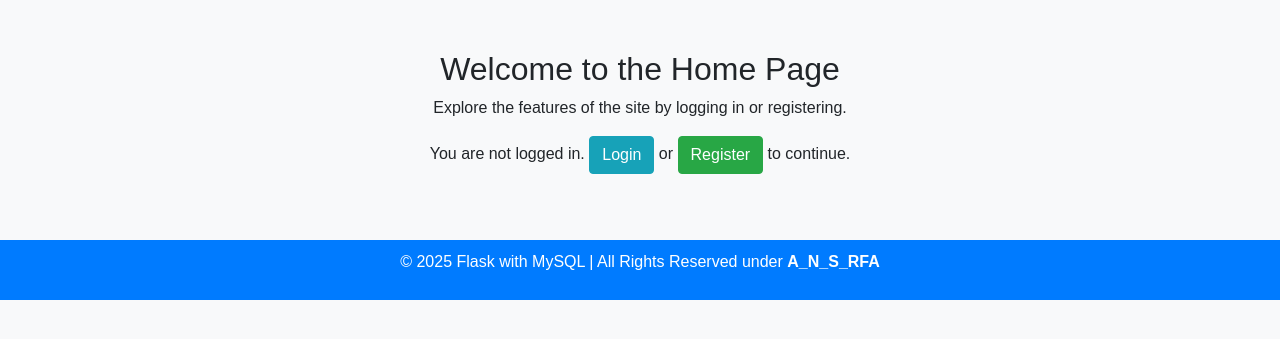
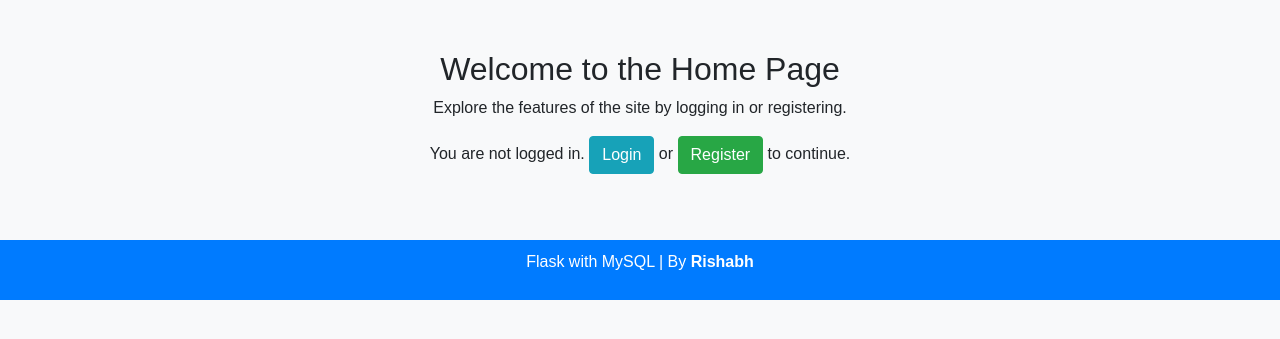
Before and after one commit to rishabhkashyap01/Flask-Project, a Flask app: page / in a window 1280 px wide. Shown: the part 56-395 px from the top of the page. Run offline with Flask 3, Linux system fonts and the light colour scheme.

Commit message:
Small change in app.html

```diff
--- a/templates/app.html
+++ b/templates/app.html
@@ -96,8 +96,8 @@
     <!-- Footer -->
     <footer class="footer">
       <p>
-        &copy; 2025 Flask with MySQL | All Rights Reserved under
-        <strong>A_N_S_RFA</strong>
+         Flask with MySQL | By
+        <strong>Rishabh</strong>
       </p>
     </footer>
   </body>
```
